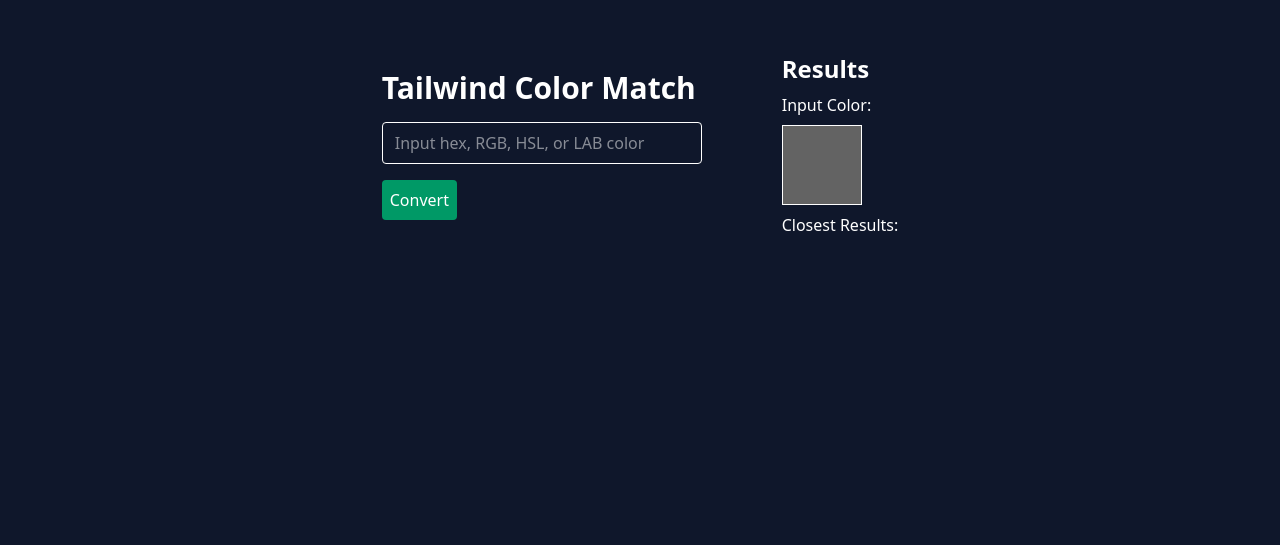
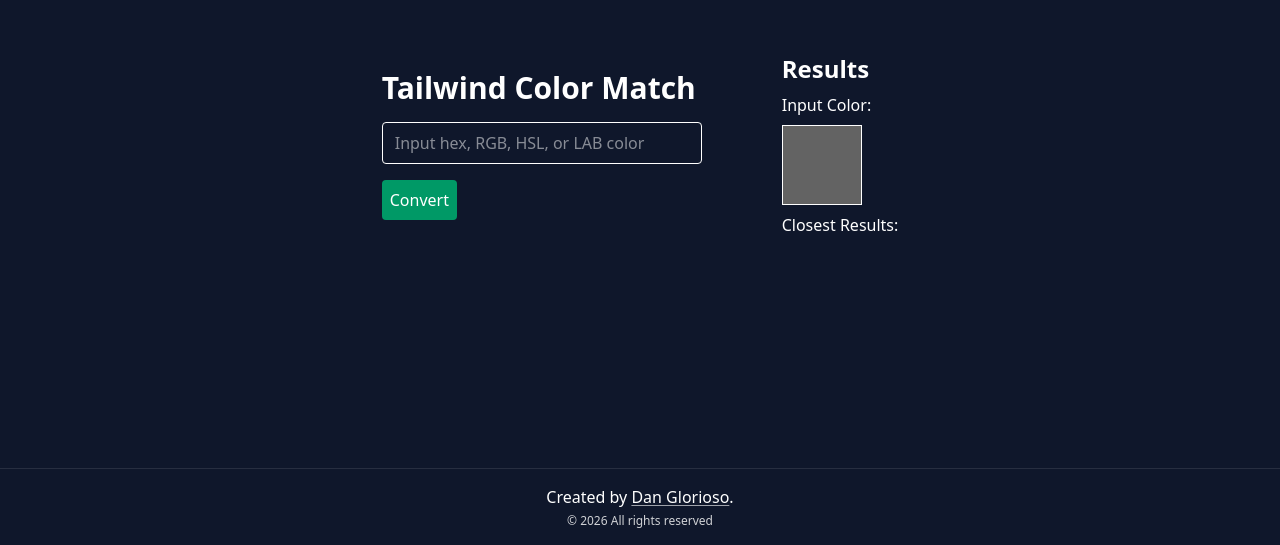
Before and after one commit to danglorioso/colors, a SvelteKit app: page / in a window 1280 px wide. Shown: the part 255-800 px from the top of the page. Built offline with nearby package versions, Linux system fonts and the light colour scheme.

Commit message:
Add footer

```diff
--- a/src/routes/+page.svelte
+++ b/src/routes/+page.svelte
@@ -74,4 +74,28 @@
       </div>
     {/each}
   </div>
-</main>
+ </main>
+
+<footer class="absolute bottom-0 w-full bg-slate-900 border-t border-white/10 mt-auto">
+  <div class="max-w-6xl mx-auto px-6 py-4">
+    <div class="flex flex-col items-center space-y-4">
+      <!-- Main content -->
+      <div class="text-center">
+        <p class="text-white text-sm md:text-base mb-1">
+          Created by
+          <a
+            href="https://danglorioso.com"
+            target="_blank"
+            rel="noopener noreferrer"
+            class="text-white hover:text-yellow-200 font-medium transition-colors duration-300 underline decoration-white/60 hover:decoration-yellow-200 underline-offset-2"
+          >
+            Dan Glorioso
+          </a>.
+        </p>
+        <p class="text-white/80 text-xs">
+          © {new Date().getFullYear()} All rights reserved
+        </p>
+      </div>
+    </div>
+  </div>
+</footer>
```
